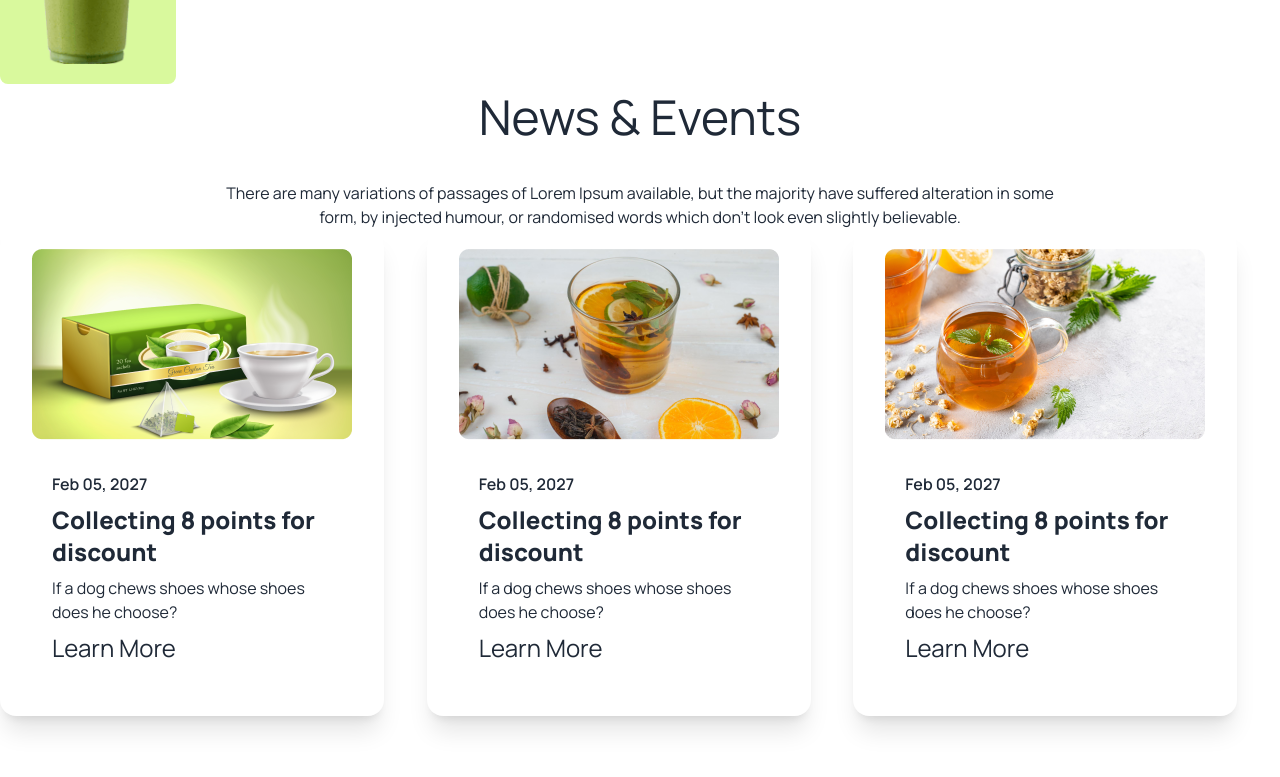
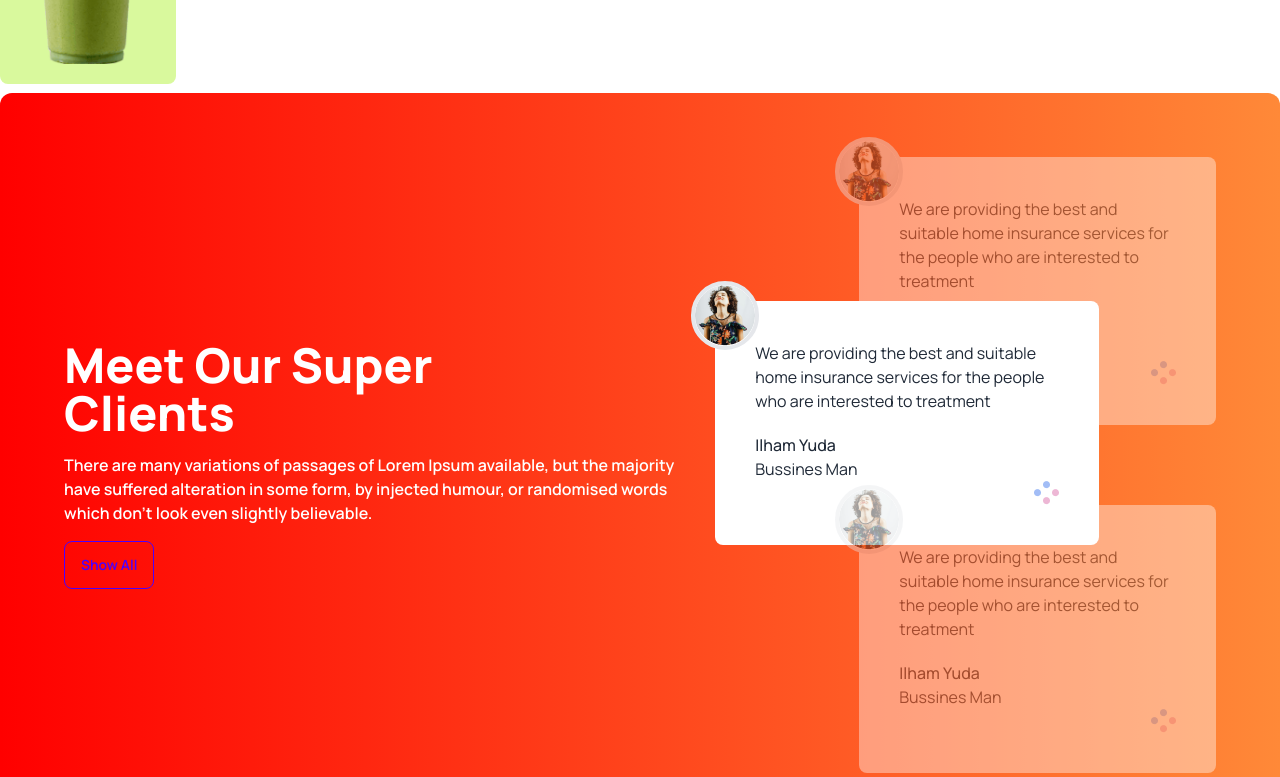
Before and after one commit to abuhoraira153/tea-house-with-daisyui, a plain HTML site: page index.html in a window 1280 px wide. Shown: the part 1456-2233 px from the top of the page. Drawn offline with nearby package versions, Linux system fonts and the light colour scheme.

Commit message:
super clients section added

```diff
--- a/index.html
+++ b/index.html
@@ -200,6 +200,81 @@
           </div>
         </div>
       </section>
+      <!-- super clients -->
+      <section
+        class="my-24 flex flex-col lg:flex-row gap-16 rounded-xl bg-gradient-to-r from-[#F00] to-[#FF8938] p-16"
+      >
+        <div class="flex items-center mr-10 pr-20">
+          <div class="space-y-4 text-white">
+            <h2 class="text-5xl font-extrabold">
+              Meet Our Super <br />
+              Clients
+            </h2>
+            <p class="font-semibold">
+              There are many variations of passages of Lorem Ipsum available,
+              but the majority have suffered alteration in some form, by
+              injected humour, or randomised words which don't look even
+              slightly believable.
+            </p>
+            <button class="btn btn-outline btn-primary">Show All</button>
+          </div>
+        </div>
+        <div class="relative">
+          <!-- next review -->
+          <div class="relative p-10 bg-white rounded-lg opacity-40 mb-20">
+            <img
+              class="absolute -top-5 -left-6 border-4 rounded-full bg-white"
+              src="images/client.png"
+              alt=""
+            />
+            <p>
+              We are providing the best and suitable home insurance services for
+              the people who are interested to treatment
+            </p>
+            <h4 class="font-medium mt-5">Ilham Yuda</h4>
+            <p>Bussines Man</p>
+            <div class="flex justify-end">
+              <img src="images/circles.png" alt="" />
+            </div>
+          </div>
+          <!-- current review  -->
+          <div
+            class="absolute w-96 lg:-left-36 lg:top-36 p-10 bg-white rounded-lg"
+          >
+            <img
+              class="absolute -top-5 -left-6 border-4 rounded-full bg-white"
+              src="images/client.png"
+              alt=""
+            />
+            <p>
+              We are providing the best and suitable home insurance services for
+              the people who are interested to treatment
+            </p>
+            <h4 class="font-medium mt-5">Ilham Yuda</h4>
+            <p>Bussines Man</p>
+            <div class="flex justify-end">
+              <img src="images/circles.png" alt="" />
+            </div>
+          </div>
+          <!-- previous review-->
+          <div class="relative p-10 bg-white rounded-lg opacity-40">
+            <img
+              class="absolute -top-5 -left-6 border-4 rounded-full bg-white"
+              src="images/client.png"
+              alt=""
+            />
+            <p>
+              We are providing the best and suitable home insurance services for
+              the people who are interested to treatment
+            </p>
+            <h4 class="font-medium mt-5">Ilham Yuda</h4>
+            <p>Bussines Man</p>
+            <div class="flex justify-end">
+              <img src="images/circles.png" alt="" />
+            </div>
+          </div>
+        </div>
+      </section>
       <!-- news section -->
       <section class="my-24">
         <h2 class="text-5xl text-center my-10">News & Events</h2>
@@ -208,7 +283,9 @@
           the majority have suffered alteration in some form, by injected
           humour, or randomised words which don't look even slightly believable.
         </p>
-        <div class="grid grid-cols-1 md:grid-cols-2 lg:grid-cols-3">
+        <div
+          class="grid gap-4 grid-cols-1 md:grid-cols-2 lg:grid-cols-3 space-y-5 lg:space-y-0"
+        >
           <!-- card-1 -->
           <div class="card bg-base-100 w-96 shadow-xl p-5">
             <figure>
```
